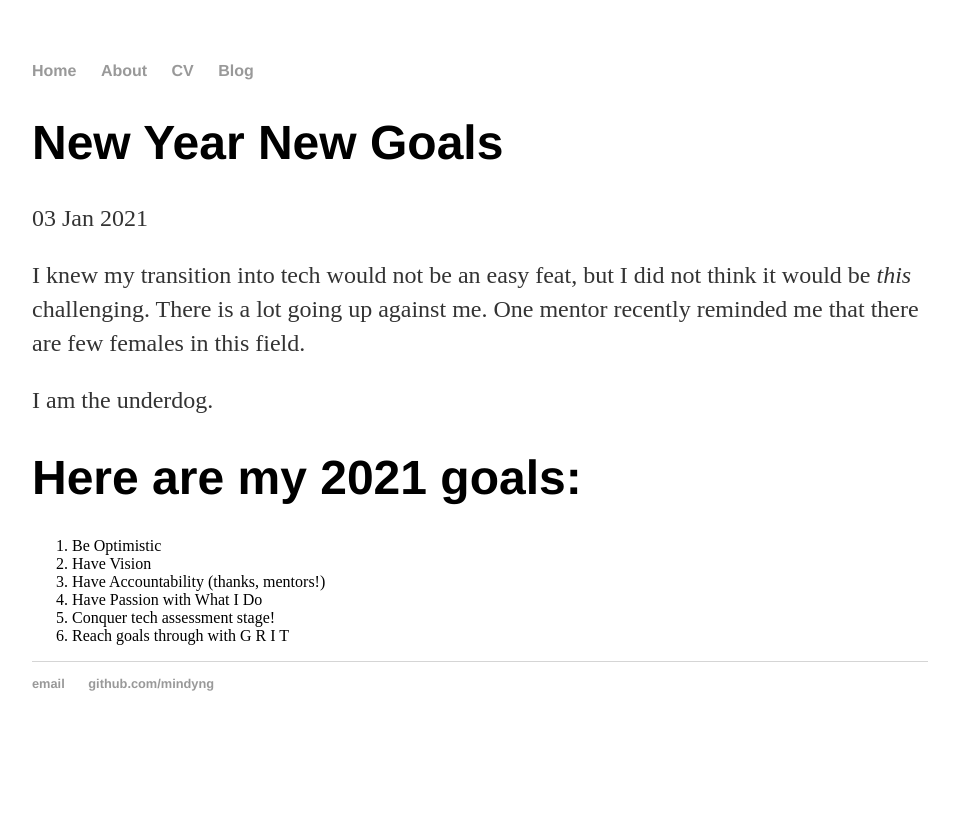
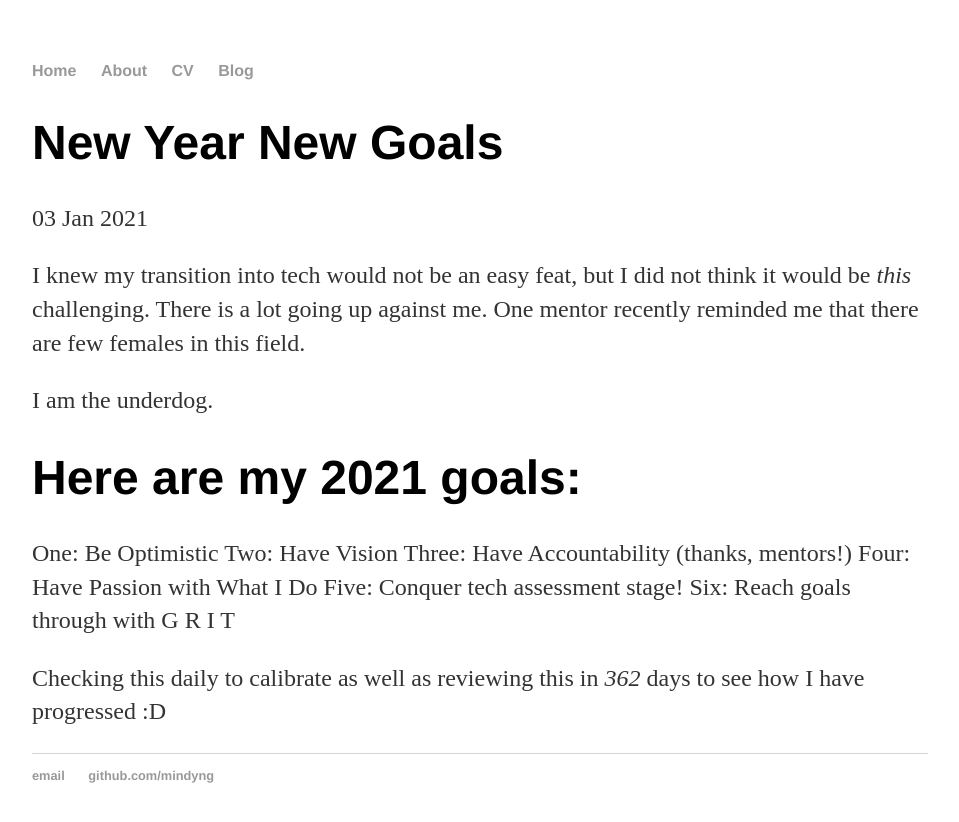
Before and after one commit to mindyng/mindyng.github.io, a Jekyll site: the page built from _posts/2021-01-03-new-year-new-goals.md, in a window 1280 px wide. Shown: the top 822 px of the page, without its empty margins (160-1119 px from the left). Built offline with Jekyll 4.4.1, drawn with Linux system fonts in a browser that asks for light colours; our own code applies the rules of GitHub Pages for plain Markdown files.

Commit message:
Update 2021-01-03-new-year-new-goals.md

```diff
--- a/_posts/2021-01-03-new-year-new-goals.md
+++ b/_posts/2021-01-03-new-year-new-goals.md
@@ -4,9 +4,11 @@ I am the underdog.
 
 # Here are my 2021 goals:
 
-1. Be Optimistic
-1. Have Vision
-1. Have Accountability (thanks, mentors!)
-1. Have Passion with What I Do
-1. Conquer tech assessment stage!
-1. Reach goals through with G R I T
+One: Be Optimistic
+Two: Have Vision
+Three: Have Accountability (thanks, mentors!)
+Four: Have Passion with What I Do
+Five: Conquer tech assessment stage!
+Six: Reach goals through with G R I T
+
+Checking this daily to calibrate as well as reviewing this in *362* days to see how I have progressed :D
```
